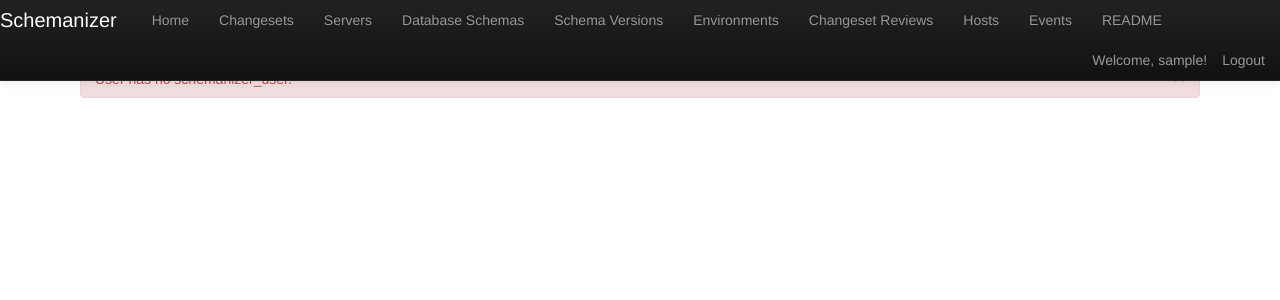
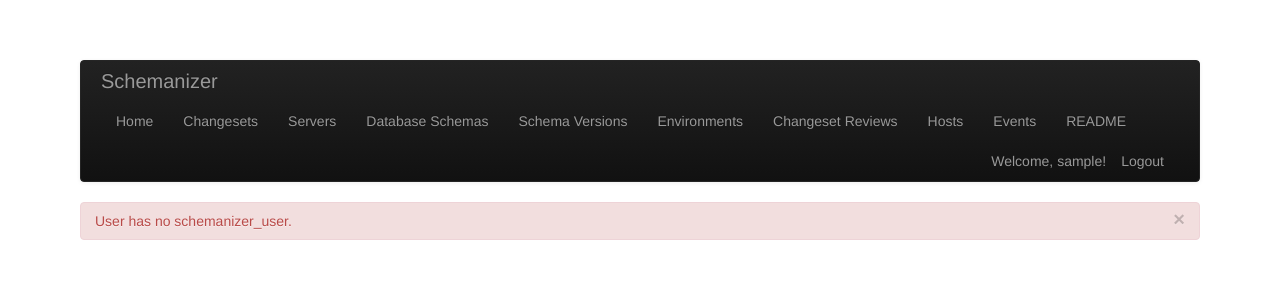
Before and after one commit to emedez/schemanizer, a Django app: page /changesetapplies/apply-to-multiple-hosts/1/ in a window 1280 px wide. Shown: the top 300 px of the page. Run offline with Django 3.2, Linux system fonts and the light colour scheme; the visitor is signed in with stand-in values (Sample User, id 1); data that the repository does not hold is empty; parts of the project's set-up code (start-up, migrations or seed data) failed here and were passed over; some libraries are stand-ins or nearby versions.

Commit message:
menus are no longer fixed on top, this will make the menus flow other page elements and not overlap with contents when browser window width is short.

```diff
--- a/schemanizerproj/templates/site_base.html
+++ b/schemanizerproj/templates/site_base.html
@@ -15,7 +15,8 @@
     {% block layout %}
         <div class="container-fluid">
             {% block navbar %}
-                <div class="navbar navbar-fixed-top navbar-inverse">
+                {# <div class="navbar navbar-fixed-top navbar-inverse"> #}
+                <div class="navbar navbar-inverse">
                     <div class="navbar-inner">
                         <a class="brand" href="{% url 'home' %}">{% block brand %}Schemanizer{% endblock %}</a>
                         {% if request.user.is_authenticated %}
```
